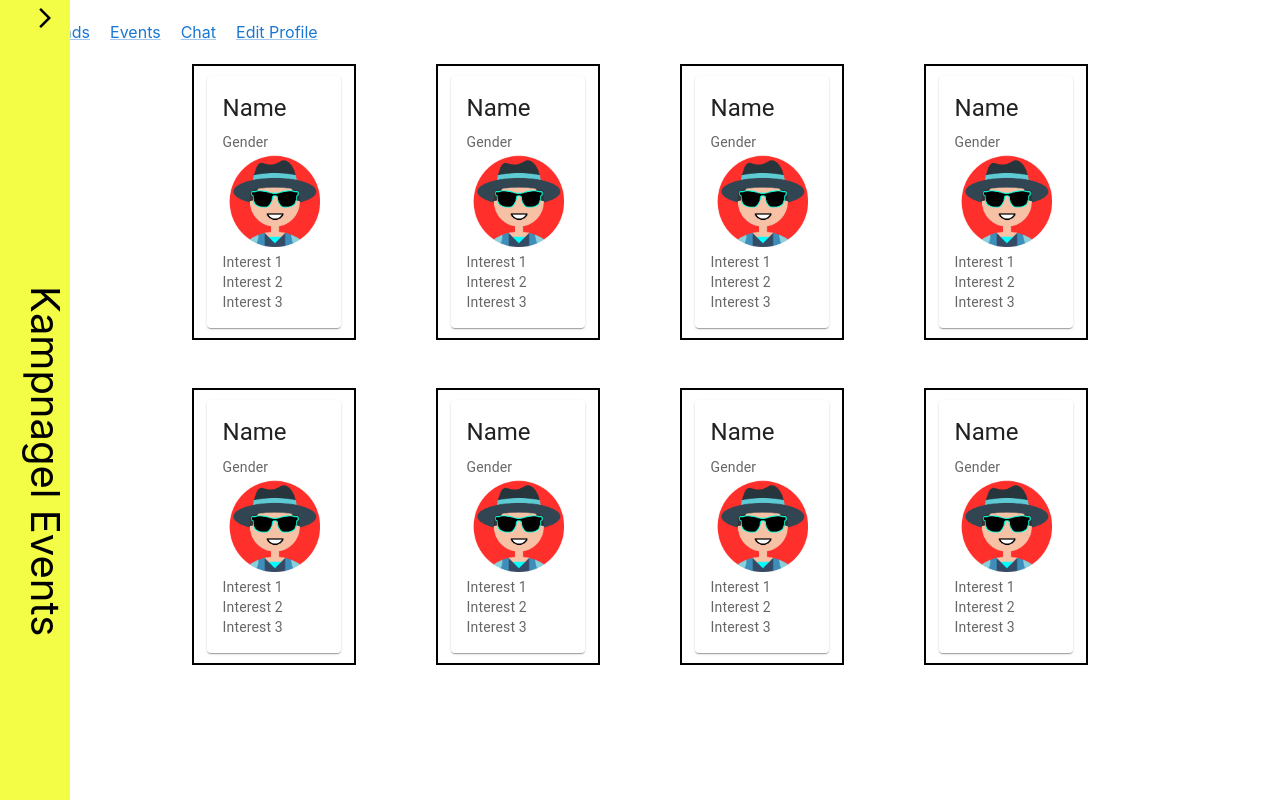
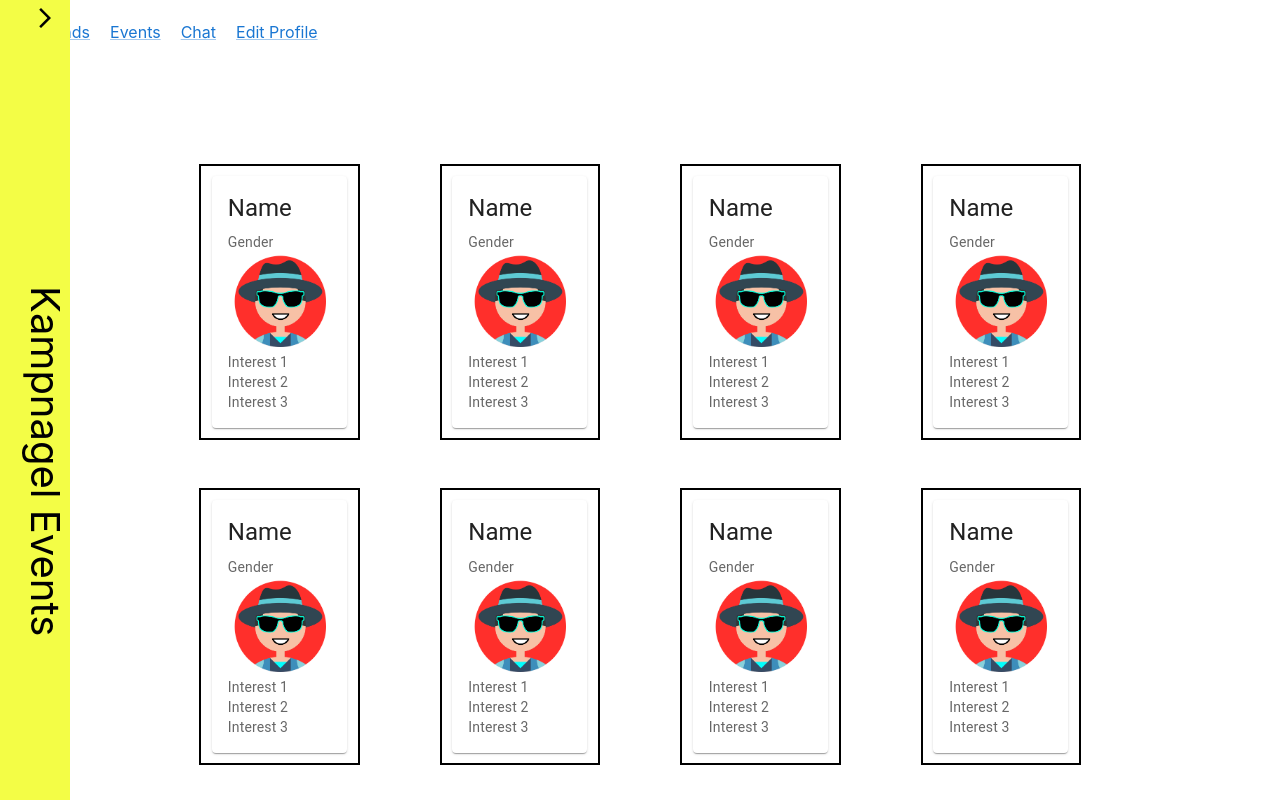
Before and after one commit to jielianglin/kampnagel-frontend, a React (Create React App) app in the folder kute-app/: page /friends in a window 1280 px wide. Built offline with nearby package versions, Linux system fonts and the light colour scheme.

Commit message:
centered buddies grid

```diff
--- /dev/null
+++ b/kute-app/src/components/friends/Friends-grid.css
@@ -0,0 +1,5 @@
+.buddies-cards-grid {
+    display: flex;
+    justify-content: center;
+    padding: 100px 10px 10px 10px;
+}
--- a/kute-app/src/components/friends/Friends-grid.js
+++ b/kute-app/src/components/friends/Friends-grid.js
@@ -2,11 +2,13 @@ import * as React from 'react';
 import Grid from '@mui/material/Grid';
 import Box from '@mui/material/Box';
 import Card from "./Friends-card";
+import "./Friends-grid.css";
 
 
 
 export default function RowAndColumnSpacing() {
     return (
+        <div className="buddies-cards-grid">
             <Box sx={{ width: '70%' }}>
                 <Grid container rowSpacing={6} columnSpacing={{ xs: 6, sm: 8, md: 10 }}>
                     <Grid item xs={3}>
@@ -35,5 +37,6 @@ export default function RowAndColumnSpacing() {
                     </Grid>
                 </Grid>
             </Box>
+        </div>
     );
 }
```
Lines whose indentation alone changed are shown as unchanged.
